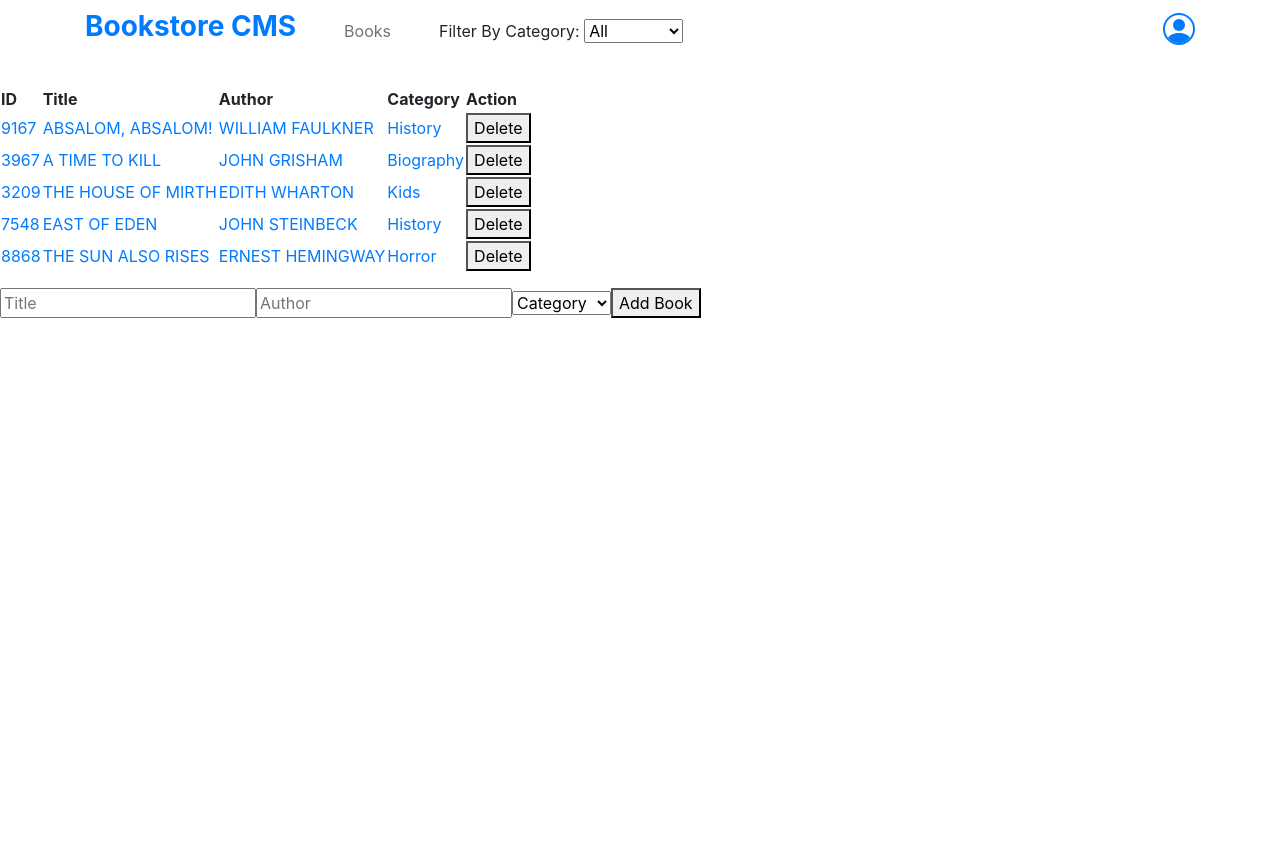
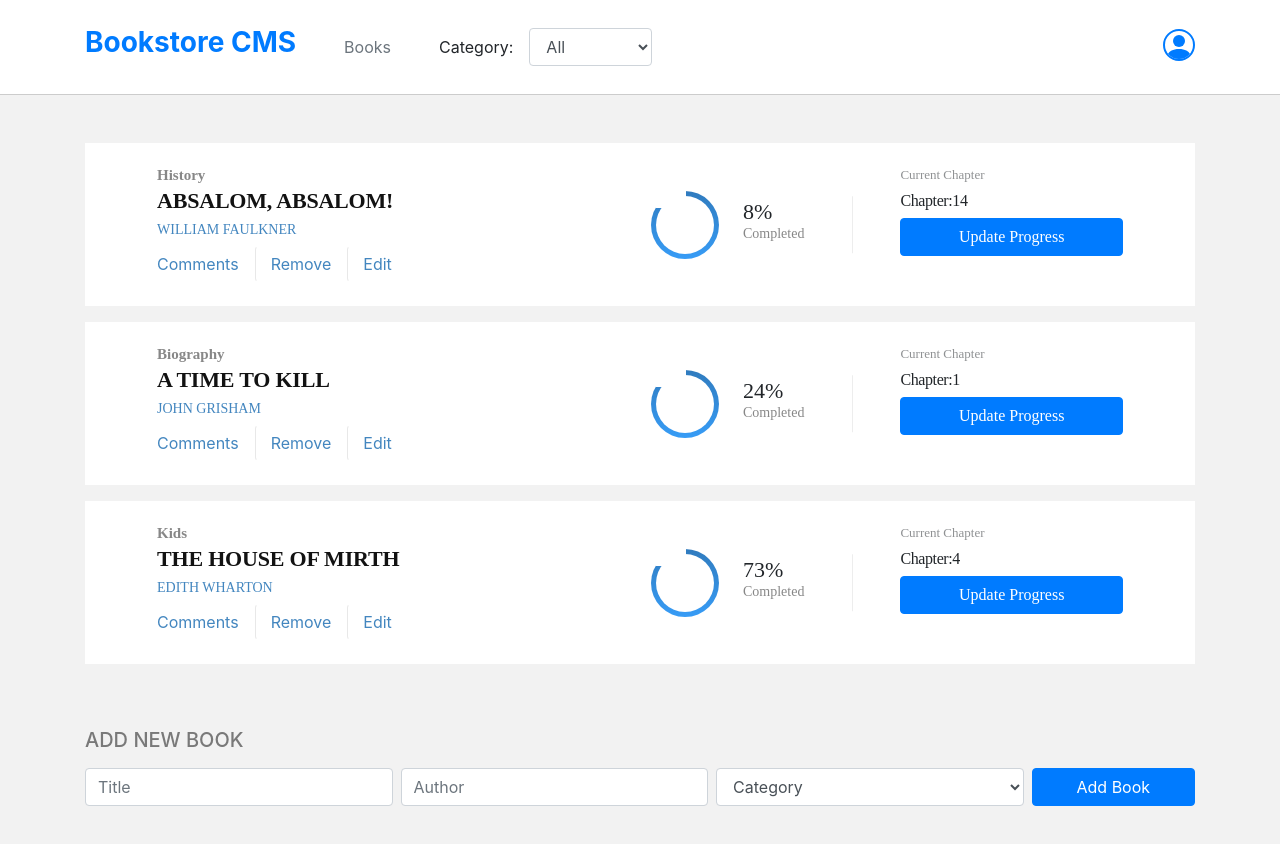
Before and after one commit to OlawaleJoseph/Bookstore, a React (Create React App) app: page / in a window 1280 px wide. Shown: the top 844 px of the page. Before the commit the page ends 800 px from the top, so only its background shows below. Built offline with nearby package versions, Linux system fonts and the light colour scheme.

Commit message:
style all components

```diff
--- a/src/App.js
+++ b/src/App.js
@@ -3,7 +3,7 @@ import BooksList from './containers/BooksList';
 import BookForm from './containers/BookForm';
 
 const App = () => (
-  <div>
+  <div className="App pb-5">
     <BooksList />
     <BookForm />
   </div>
--- a/src/common.js
+++ b/src/common.js
@@ -25,16 +25,16 @@ export const defaultBooks = [
     author: 'EDITH WHARTON',
     category: categories[generateRandomNumber(categories.length)],
   },
-  {
-    id: generateRandomNumber(),
-    title: 'EAST OF EDEN',
-    author: 'JOHN STEINBECK',
-    category: categories[generateRandomNumber(categories.length)],
-  },
-  {
-    id: generateRandomNumber(),
-    title: 'THE SUN ALSO RISES',
-    author: 'ERNEST HEMINGWAY',
-    category: categories[generateRandomNumber(categories.length)],
-  },
+  // {
+  //   id: generateRandomNumber(),
+  //   title: 'EAST OF EDEN',
+  //   author: 'JOHN STEINBECK',
+  //   category: categories[generateRandomNumber(categories.length)],
+  // },
+  // {
+  //   id: generateRandomNumber(),
+  //   title: 'THE SUN ALSO RISES',
+  //   author: 'ERNEST HEMINGWAY',
+  //   category: categories[generateRandomNumber(categories.length)],
+  // },
 ];
--- a/src/components/Book.js
+++ b/src/components/Book.js
@@ -1,28 +1,43 @@
 import React from 'react';
 import PropTypes from 'prop-types';
+import { Button } from 'react-bootstrap';
+import { generateRandomNumber } from '../common';
 
 function Book({ book, handleRemoveBook }) {
   const {
     id, title, author, category,
   } = book;
   return (
-    <tr className="text-primary">
-      <td>
-        {id}
-      </td>
-      <td>
-        {title}
-      </td>
-      <td>
-        {author}
-      </td>
-      <td>
-        {category}
-      </td>
-      <td>
-        <button onClick={() => handleRemoveBook(id)} type="button">Delete</button>
-      </td>
-    </tr>
+    <div className="d-flex justify-content-between book p-4 mb-3">
+      <div className="d-flex justify-content-between align-items-center book-left px-5">
+        <div className="book-info">
+          <p className="category mb-1">{category}</p>
+          <p className="title mb-2">{title}</p>
+          <p className="author mb-2">{author}</p>
+          <div className="d-flex book-actions">
+            <Button variant="link">Comments</Button>
+            <Button onClick={() => handleRemoveBook(id)} variant="link">Remove</Button>
+            <Button variant="link">Edit</Button>
+          </div>
+        </div>
+        <div className="d-flex justify-content-center align-items-center">
+          <div className="oval mr-4" />
+          <h3 className="percentage">
+            {generateRandomNumber(100)}
+            %
+            <span className="d-block completed">Completed</span>
+          </h3>
+        </div>
+      </div>
+      <div className="d-flex flex-column book-right px-5">
+        <h5 className="current-chapter">Current Chapter</h5>
+        <h3>
+          Chapter:
+          {generateRandomNumber(20)}
+        </h3>
+        <Button variant="primary">Update Progress</Button>
+      </div>
+    </div>
   );
 }
 
--- a/src/components/CategoryFilter.js
+++ b/src/components/CategoryFilter.js
@@ -4,9 +4,9 @@ import { categories } from '../common';
 
 function CategoryFilter({ handleFilter }) {
   return (
-    <div>
-      <span>Filter By Category: </span>
-      <select name="categoryFilter" id="categoryFilter" onChange={handleFilter}>
+    <div className="d-flex align-items-center">
+      <span className="mr-3">Category: </span>
+      <select className="form-control" name="categoryFilter" id="categoryFilter" onChange={handleFilter}>
         {['All', ...categories].map(category => <option key={category}>{category}</option>)}
       </select>
     </div>
--- a/src/components/Navbar.js
+++ b/src/components/Navbar.js
@@ -3,8 +3,8 @@ import PropTypes from 'prop-types';
 import CategoryFilter from './CategoryFilter';
 
 const NavBar = ({ handleFilter }) => (
-  <header className="bg-white py-2 mb-4">
-    <nav className="container d-flex justify-content-between">
+  <header className="bg-white py-4">
+    <nav className="d-flex justify-content-between container">
       <div className="d-flex align-items-center">
         <h3 className="text-primary font-weight-bold">Bookstore CMS</h3>
         <span className="text-secondary mx-5">Books</span>
--- a/src/containers/BookForm.js
+++ b/src/containers/BookForm.js
@@ -1,6 +1,7 @@
 import React, { useState } from 'react';
 import PropTypes from 'prop-types';
 import { connect } from 'react-redux';
+import { Button } from 'react-bootstrap';
 import { addBook } from '../actions';
 import { categories, generateRandomNumber } from '../common';
 
@@ -39,6 +40,7 @@ const BookForm = ({ createBook }) => {
     e.preventDefault();
     const error = validateInputError();
     if (!error) {
+      document.querySelector('#error').textContent = '';
       createBook({ ...input, id: generateRandomNumber() });
       setInput(initialValue);
     } else {
@@ -46,16 +48,17 @@ const BookForm = ({ createBook }) => {
     }
   };
   return (
-    <div>
-      <form onSubmit={handleSubmit}>
-        <p id="error" />
-        <input type="text" name="title" value={input.title} placeholder="Title" onChange={handleChange} />
-        <input type="text" name="author" value={input.author} placeholder="Author" onChange={handleChange} />
-        <select name="category" value={input.category} id="category" onChange={handleChange}>
+    <div className="container">
+      <h3 className="form-title">ADD NEW BOOK</h3>
+      <p className="text-danger" id="error" />
+      <form className="d-flex" onSubmit={handleSubmit}>
+        <input className="form-control mr-2" type="text" name="title" value={input.title} placeholder="Title" onChange={handleChange} />
+        <input className="form-control mr-2" type="text" name="author" value={input.author} placeholder="Author" onChange={handleChange} />
+        <select className="form-control mr-2" name="category" value={input.category} id="category" onChange={handleChange}>
           <option value="" disabled hidden>Category</option>
           {allCategories}
         </select>
-        <button type="submit">Add Book</button>
+        <Button className="w-50" type="submit" variant="primary">Add Book</Button>
       </form>
     </div>
   );
--- a/src/containers/BooksList.js
+++ b/src/containers/BooksList.js
@@ -23,22 +23,11 @@ const BooksList = ({
     />
   ));
   return (
-    <div>
+    <div className="books-display">
       <Navbar handleFilter={handleFilter} />
-      <table>
-        <thead>
-          <tr>
-            <th>ID</th>
-            <th>Title</th>
-            <th>Author</th>
-            <th>Category</th>
-            <th>Action</th>
-          </tr>
-        </thead>
-        <tbody>
-          {allBooks}
-        </tbody>
-      </table>
+      <div className="container py-5">
+        {allBooks}
+      </div>
     </div>
   );
 };
--- a/src/index.scss
+++ b/src/index.scss
@@ -1 +1,144 @@
 @import "~bootstrap/scss/bootstrap";
+.App {
+  background-color: rgba(0, 0, 0, 0.05);
+  min-height: 100vh;
+}
+
+header {
+  border-bottom: 1px solid #ccc
+}
+
+.category {
+  color: #121212;
+  opacity: 0.5;
+  font-family: Montserrat;
+  font-size: 15px;
+  font-weight: bold;
+  font-stretch: normal;
+  font-style: normal;
+  line-height: normal;
+  letter-spacing: normal;
+}
+
+.title {
+  color: #121212;
+  font-family: RobotoSlab;
+  font-size: 22px;
+  font-weight: bold;
+  font-stretch: normal;
+  font-style: normal;
+  line-height: normal;
+  letter-spacing: -0.2px;
+}
+
+.author {
+  font-family: RobotoSlab;
+  font-size: 14px;
+  font-weight: 300;
+  font-stretch: normal;
+  font-style: normal;
+  line-height: normal;
+  letter-spacing: normal;
+  color: #4386bf;
+}
+
+.book-actions button {
+  color: #4386bf;
+  padding: 5px 15px;
+  border-left: solid 1px #e8e8e8;
+  background-color: #ffffff;
+}
+
+.book-actions button:first-child {
+  border-left: none;
+  padding-left: 0;
+}
+
+.oval {
+  position: relative;
+  width: 68px;
+  height: 68px;
+  background: linear-gradient(to bottom, #307bbe, #379cf6);
+  border-radius: 50%;
+}
+
+.oval::after {
+  content: '';
+  position: absolute;
+  width: 58px;
+  height: 58px;
+  border-radius: 50%;
+  left: 50%;
+  top: 50%;
+  transform: translate(-50%, -50%);
+  background-color: white;
+}
+
+.oval::before {
+  content: '';
+  position: absolute;
+  width: 30px;
+  height: 17px;
+  left: 5px;
+  top: 0;
+  background-color: white;
+}
+
+.percentage {
+  font-family: Montserrat;
+  font-size: 22px;
+  font-weight: normal;
+  font-stretch: normal;
+  font-style: normal;
+}
+
+.completed {
+  color: #121212;
+  opacity: 0.5;
+  font-size: 14px;
+}
+
+.book-left {
+  width: 70%
+}
+
+.book {
+  background-color: white;
+}
+
+.book-right {
+  position: relative;
+  width: 30%;
+  font-family: RobotoSlab;
+  font-style: normal;
+  line-height: normal;
+  font-stretch: normal;
+  .current-chapter {
+  opacity: 0.5;
+  font-size: 13px;
+  font-weight: 300;
+  letter-spacing: normal;
+  }
+
+  h3 {
+    font-size: 16px;
+    font-weight: 300;
+    letter-spacing: -0.4px;
+  }
+
+  &::after {
+    content: '';
+    position: absolute;
+    top: 50%;
+    left: 0;
+    width: 1px;
+    height: 50%;
+    background-color: rgba(0, 0, 0, 0.07);
+    transform: translateY(-50%)
+  }
+}
+
+.form-title {
+  font-size: 20px;
+  color: rgba(0, 0, 0, 0.5)
+}
```
